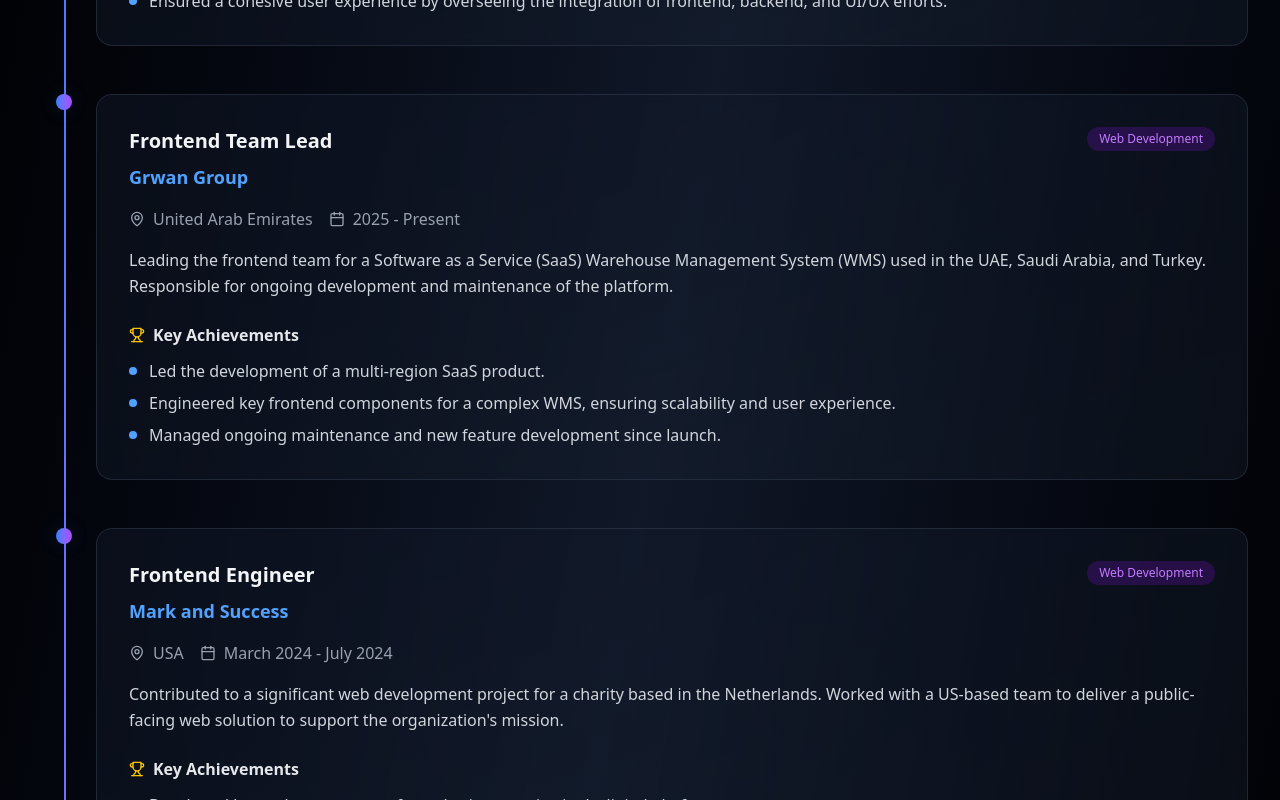
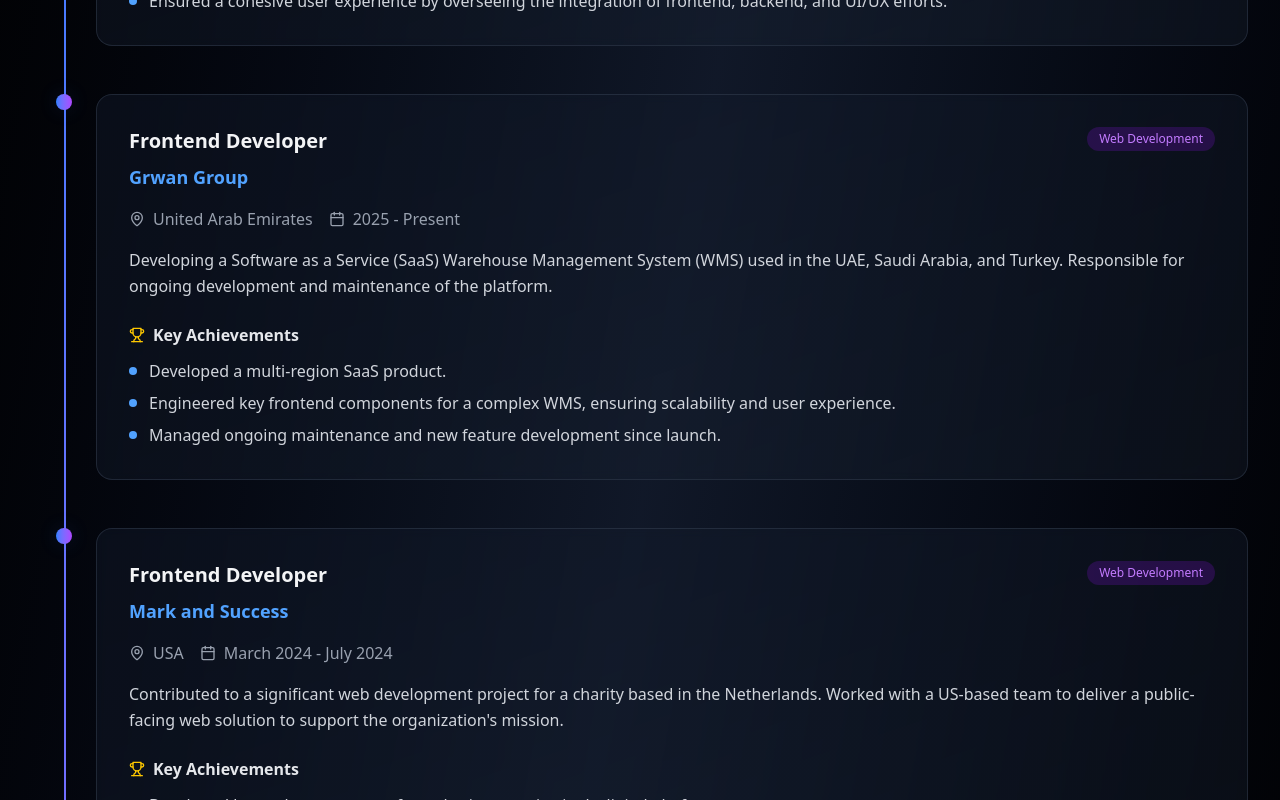
Before and after one commit to Mohamed-El-Sharqawy/portfolio-2025, a Next.js app: page / in a window 1280 px wide. Shown: the part 3120-3920 px from the top of the page. Built offline with nearby package versions, Linux system fonts and the light colour scheme.

Commit message:
remove any seniority or leading responsibility

```diff
--- a/components/Experience.tsx
+++ b/components/Experience.tsx
@@ -1,7 +1,7 @@
 'use client';
 
 import { experiences } from '@/data/experience';
-import { Calendar, MapPin, Users, Trophy } from 'lucide-react';
+import { Calendar, MapPin, Trophy } from 'lucide-react';
 
 export default function Experience() {
   return (
--- a/data/experience.ts
+++ b/data/experience.ts
@@ -1,12 +1,12 @@
 export const experiences = [
   {
-    role: "Frontend Team Lead",
+    role: "Frontend Developer",
     company: "Grwan Group",
     location: "United Arab Emirates",
     period: "2023 - Present",
     type: "Web Development",
     description:
-      "Leading the frontend team on a large-scale facility management project serving clients across Egypt, UAE, and Saudi Arabia. Collaborated closely with backend, UI/UX, marketing, and executive teams to ensure project alignment and successful delivery.",
+      "Developing a large-scale facility management project serving clients across Egypt, UAE, and Saudi Arabia. Collaborated closely with backend, UI/UX, marketing, and executive teams to ensure project alignment and successful delivery.",
     achievements: [
       "Successfully launched and maintained a multi-country facility management platform.",
       "Managed a cross-functional team, bridging communication between technical and non-technical stakeholders.",
@@ -14,21 +14,21 @@
     ],
   },
   {
-    role: "Frontend Team Lead",
+    role: "Frontend Developer",
     company: "Grwan Group",
     location: "United Arab Emirates",
     period: "2025 - Present",
     type: "Web Development",
     description:
-      "Leading the frontend team for a Software as a Service (SaaS) Warehouse Management System (WMS) used in the UAE, Saudi Arabia, and Turkey. Responsible for ongoing development and maintenance of the platform.",
+      "Developing a Software as a Service (SaaS) Warehouse Management System (WMS) used in the UAE, Saudi Arabia, and Turkey. Responsible for ongoing development and maintenance of the platform.",
     achievements: [
-      "Led the development of a multi-region SaaS product.",
+      "Developed a multi-region SaaS product.",
       "Engineered key frontend components for a complex WMS, ensuring scalability and user experience.",
       "Managed ongoing maintenance and new feature development since launch.",
     ],
   },
     {
-    role: "Frontend Engineer",
+    role: "Frontend Developer",
     company: "Mark and Success",
     location: "USA",
     period: "March 2024 - July 2024",
@@ -42,7 +42,7 @@
     ],
   },
   {
-    role: "Senior Frontend Engineer",
+    role: "Frontend Developer",
     company: "Global Dynamics",
     location: "Iraq",
     period: "2025 - Present",
@@ -56,7 +56,7 @@
     ],
   },
   {
-    role: "Senior Frontend Engineer",
+    role: "Frontend Developer",
     company: "Global Dynamics",
     location: "Iraq",
     period: "2025",
@@ -70,7 +70,7 @@
     ],
   },
   {
-    role: "Senior Frontend Engineer",
+    role: "Frontend Developer",
     company: "Global Dynamics",
     location: "Iraq",
     period: "2025",
@@ -84,7 +84,7 @@
     ],
   },
   {
-    role: "Senior Frontend Engineer",
+    role: "Frontend Developer",
     company: "Global Dynamics",
     location: "Iraq",
     period: "2025",
```
